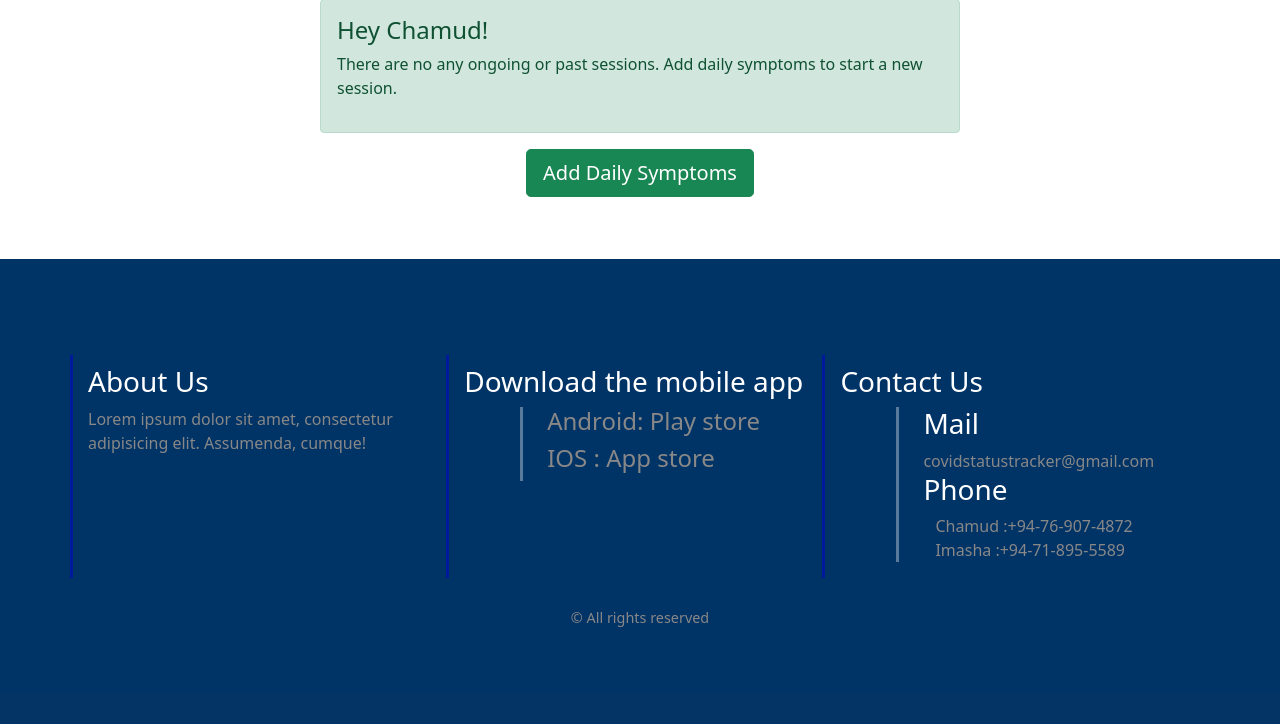
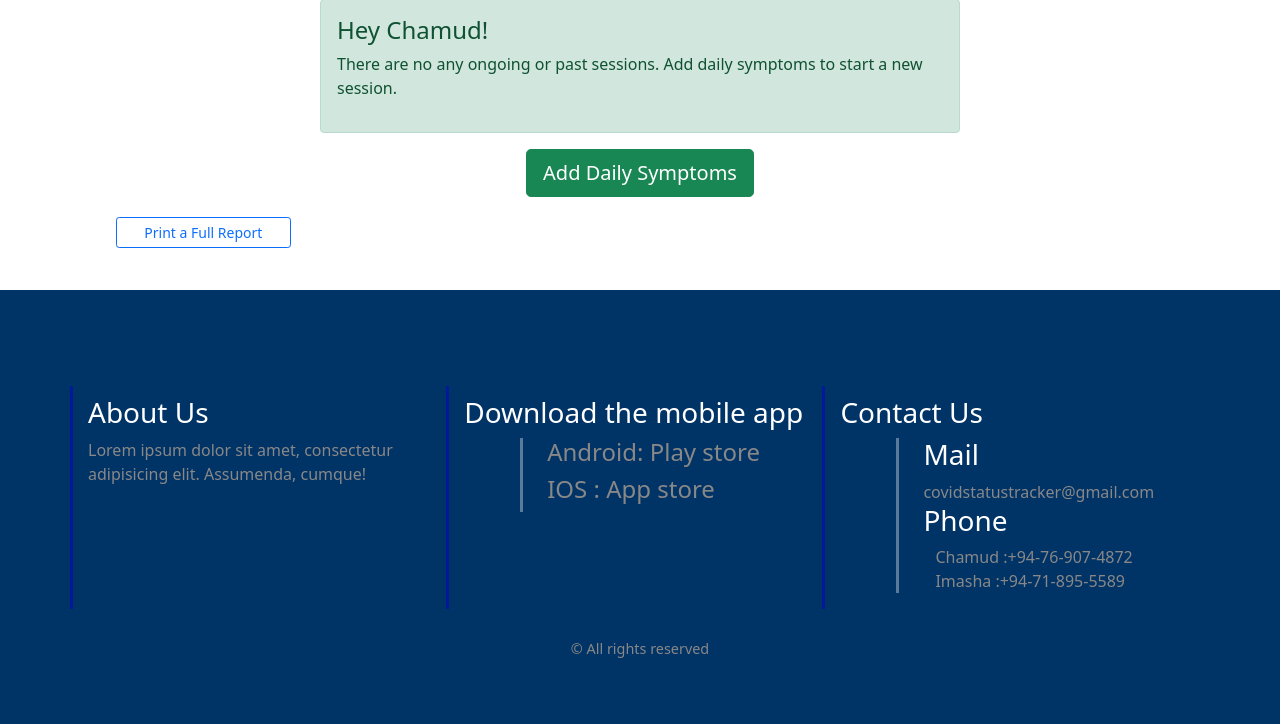
Before and after one commit to Chamud/covid-status-tracker, a Django app: page /tracker in a window 1280 px wide. Shown: the part 177-901 px from the top of the page. Before the commit the page ends 804 px from the top, so only its background shows below. Run offline with Django 3.2, Linux system fonts and the light colour scheme; a user stored in the database is signed in; a database or web service that is not in the repository returns one stand-in record (values such as "Sample title"); some libraries are stand-ins or nearby versions.

Commit message:
Print function

```diff
--- a/symptomtracker/views.py
+++ b/symptomtracker/views.py
@@ -117,13 +117,16 @@ def tracker(request):
 	if request.user.is_authenticated:
 		if (request.user.first_name == ""):
 			return redirect('edit_profile')
-		if request.method == 'POST':
+		if request.method == 'POST' and 'EndSession' in request.POST:
 			timeNow = datetime.now().astimezone(pytz.timezone('Asia/Colombo'))
 			date_now = timeNow.strftime('%d-%m-%Y')
 			end_err = mongoform.endSession(request.user.id, date_now)
 			if end_err != 0:
 				messages.info(request, "Database Error: Couldn't access the database")
 			return redirect('tracker')
+		if request.method == 'POST' and 'printReport' in request.POST:
+			messages.info(request, "Printing")
+			return redirect('home')
 		dataset = mongoform.allSessions(request.user.id)
 		profile = mongoform.get_profile(request.user.id)
 		if (dataset == -1 or profile == 0):
--- a/templates/symptomtracker/tracker.html
+++ b/templates/symptomtracker/tracker.html
@@ -303,7 +303,7 @@
 		  			<form method="POST" onsubmit="return confirm('Do you really want to end this session?');">
 						{% csrf_token %}
 						<div class="row">
-							<input type="submit" class="btn btn-outline-danger btn-sm col-md-2" value="End this session">
+							<input type="submit" name="EndSession" class="btn btn-outline-danger btn-sm col-md-2" value="End this session">
 							<p class="col-sm-10 text-danger">End this session only if you are fully recovered or under proper treatements.</p>
 						</div>
 					</form>
@@ -311,6 +311,13 @@
 		</div>
 		{% endfor %}
 	{% endif%}
+
+	<form method="POST">
+		{% csrf_token %}
+		<div class="row">
+			<input type="submit" name="printReport" class="btn btn-outline-primary btn-sm col-md-2" value="Print a Full Report">
+		</div>
+	</form>
 </div>
 
 
```
